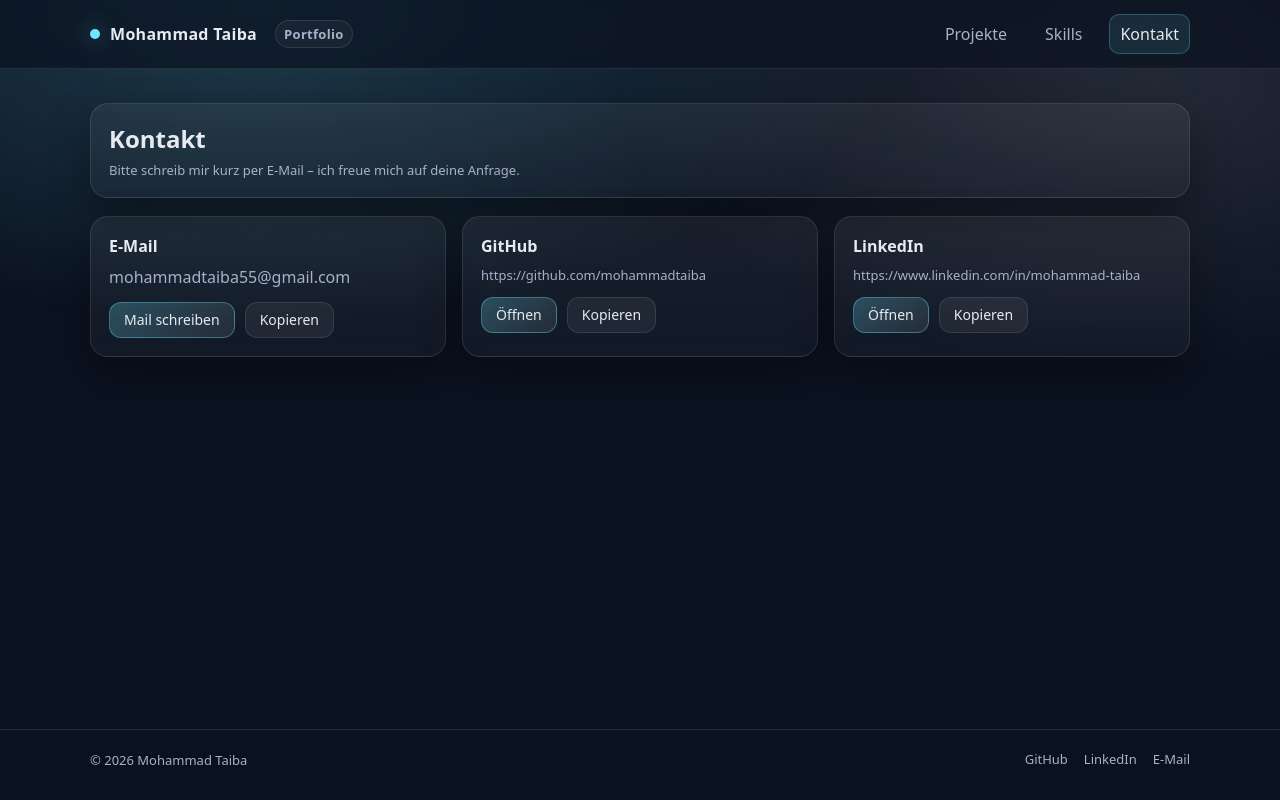
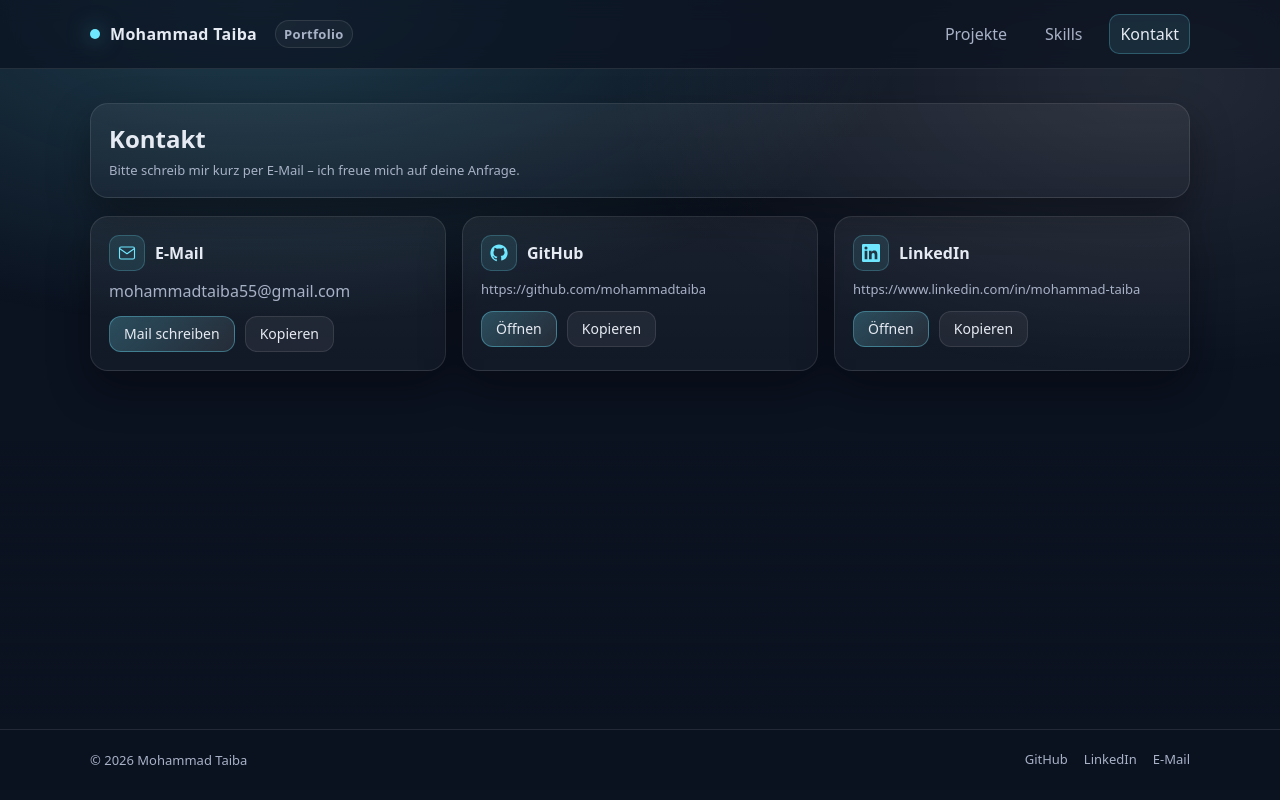
Before and after one commit to mohammadtaiba/portfolio, an Angular app: page /contact in a window 1280 px wide. Built offline with nearby package versions, Linux system fonts and the light colour scheme.

Commit message:
feat: neue Struktur und Styling für Kontaktseite ergänzt (contact.page.html)

```diff
--- a/src/app/pages/contact/contact.page.css
+++ b/src/app/pages/contact/contact.page.css
@@ -1,5 +1,46 @@
 .page {
     padding: 6px 0;
+}
+
+.contact-intro h1 {
+    margin: 0 0 6px;
+    font-size: 24px;
+}
+
+.intro-text {
+    margin: 0;
+}
+
+.item-head {
+    display: flex;
+    align-items: center;
+    gap: 10px;
+}
+
+.item-icon {
+    flex-shrink: 0;
+    width: 36px;
+    height: 36px;
+    border-radius: 10px;
+    display: grid;
+    place-items: center;
+    color: var(--brand);
+    background: rgba(110, 231, 255, 0.1);
+    border: 1px solid rgba(110, 231, 255, 0.22);
+}
+
+.item-icon svg {
+    width: 18px;
+    height: 18px;
+}
+
+.item-head h3 {
+    margin: 0;
+    font-size: 16px;
+}
+
+.copy-hint {
+    margin-top: 12px;
 }
 
 .hero {
@@ -41,11 +82,6 @@
     gap: 14px;
 }
 
-.item h3 {
-    margin: 0;
-    font-size: 16px;
-}
-
 .item p {
     margin: 8px 0 0;
     color: var(--muted);
--- a/src/app/pages/contact/contact.page.html
+++ b/src/app/pages/contact/contact.page.html
@@ -1,7 +1,7 @@
 <div class="page">
-    <div class="card card-pad">
-        <h1 style="margin: 0 0 6px; font-size: 24px">Kontakt</h1>
-        <p class="small" style="margin: 0">
+    <div class="card card-pad contact-intro">
+        <h1>Kontakt</h1>
+        <p class="small intro-text">
             Bitte schreib mir kurz per E-Mail – ich freue mich auf deine Anfrage.
         </p>
     </div>
@@ -9,43 +9,82 @@
     <app-section title="">
         <div class="grid cols-3">
             <div class="card card-pad item">
-                <h3>E-Mail</h3>
+                <div class="item-head">
+                    <span class="item-icon" aria-hidden="true">
+                        <svg xmlns="http://www.w3.org/2000/svg" viewBox="0 0 24 24" fill="none">
+                            <path
+                                d="M4 4h16a2 2 0 0 1 2 2v12a2 2 0 0 1-2 2H4a2 2 0 0 1-2-2V6a2 2 0 0 1 2-2z"
+                                stroke="currentColor"
+                                stroke-width="1.5"
+                                stroke-linejoin="round"
+                            />
+                            <path
+                                d="m22 6-10 7L2 6"
+                                stroke="currentColor"
+                                stroke-width="1.5"
+                                stroke-linecap="round"
+                                stroke-linejoin="round"
+                            />
+                        </svg>
+                    </span>
+                    <h3>E-Mail</h3>
+                </div>
                 <p>{{ profile.email }}</p>
                 <div class="actions">
                     <a class="btn primary" [href]="'mailto:' + profile.email">Mail schreiben</a>
-                    <button class="btn" (click)="copy(profile.email, 'E-Mail')">Kopieren</button>
+                    <button type="button" class="btn" (click)="copy(profile.email, 'E-Mail')">
+                        Kopieren
+                    </button>
                 </div>
             </div>
 
             <div class="card card-pad item">
-                <h3>GitHub</h3>
+                <div class="item-head">
+                    <span class="item-icon" aria-hidden="true">
+                        <svg xmlns="http://www.w3.org/2000/svg" viewBox="0 0 24 24" fill="currentColor">
+                            <path
+                                d="M12 .5C5.65.5.5 5.65.5 12c0 5.1 3.29 9.43 7.86 10.96.57.1.79-.24.79-.54 0-.27-.01-1.13-.01-2.05-3.2.7-3.87-1.54-3.87-1.54-.52-1.33-1.28-1.68-1.28-1.68-1.05-.72.08-.7.08-.7 1.16.08 1.77 1.19 1.77 1.19 1.03 1.77 2.72 1.26 3.38.96.1-.75.4-1.26.73-1.55-2.56-.29-5.26-1.28-5.26-5.71 0-1.26.45-2.29 1.19-3.1-.12-.29-.52-1.47.11-3.06 0 0 .97-.31 3.18 1.18a11.1 11.1 0 0 1 5.8 0c2.21-1.49 3.17-1.18 3.17-1.18.64 1.59.24 2.77.12 3.06.74.81 1.19 1.84 1.19 3.1 0 3.45-2.7 4.42-5.27 4.71.42.36.79 1.08.79 2.18 0 1.57-.01 2.84-.01 3.23 0 .31.21.65.8.54A10.52 10.52 0 0 0 23.5 12C23.5 5.65 18.35.5 12 .5z"
+                            />
+                        </svg>
+                    </span>
+                    <h3>GitHub</h3>
+                </div>
                 <p class="small">{{ profile.links.github }}</p>
                 <div class="actions">
                     <a
                         class="btn primary"
                         [href]="profile.links.github"
                         target="_blank"
-                        rel="noreferrer"
+                        rel="noopener noreferrer"
                         >Öffnen</a
                     >
-                    <button class="btn" (click)="copy(profile.links.github, 'GitHub')">
+                    <button type="button" class="btn" (click)="copy(profile.links.github, 'GitHub')">
                         Kopieren
                     </button>
                 </div>
             </div>
 
             <div class="card card-pad item">
-                <h3>LinkedIn</h3>
+                <div class="item-head">
+                    <span class="item-icon" aria-hidden="true">
+                        <svg xmlns="http://www.w3.org/2000/svg" viewBox="0 0 24 24" fill="currentColor">
+                            <path
+                                d="M20.45 20.45h-3.56v-5.57c0-1.33-.02-3.04-1.85-3.04-1.85 0-2.14 1.45-2.14 2.94v5.67H9.34V9h3.41v1.56h.05c.48-.9 1.64-1.85 3.37-1.85 3.6 0 4.27 2.37 4.27 5.45v6.29zM5.34 7.43a2.06 2.06 0 0 1-2.08-2.06 2.07 2.07 0 1 1 4.14 0 2.06 2.06 0 0 1-2.06 2.06zM7.12 20.45H3.56V9h3.56v11.45zM22.22 0H1.77A1.75 1.75 0 0 0 0 1.73v20.54A1.75 1.75 0 0 0 1.77 24h20.45A1.76 1.76 0 0 0 24 22.27V1.73A1.76 1.76 0 0 0 22.22 0z"
+                            />
+                        </svg>
+                    </span>
+                    <h3>LinkedIn</h3>
+                </div>
                 <p class="small">{{ profile.links.linkedin }}</p>
                 <div class="actions">
                     <a
                         class="btn primary"
                         [href]="profile.links.linkedin"
                         target="_blank"
-                        rel="noreferrer"
+                        rel="noopener noreferrer"
                         >Öffnen</a
                     >
-                    <button class="btn" (click)="copy(profile.links.linkedin, 'LinkedIn')">
+                    <button type="button" class="btn" (click)="copy(profile.links.linkedin, 'LinkedIn')">
                         Kopieren
                     </button>
                 </div>
@@ -53,9 +92,7 @@
         </div>
 
         @if (copied) {
-            <div class="card card-pad" style="margin-top: 12px">
-                <span>✅ Kopiert: {{ copied }}</span>
-            </div>
+            <div class="copy-hint card card-pad" role="status" aria-live="polite">Kopiert: {{ copied }}</div>
         }
     </app-section>
 </div>
```
